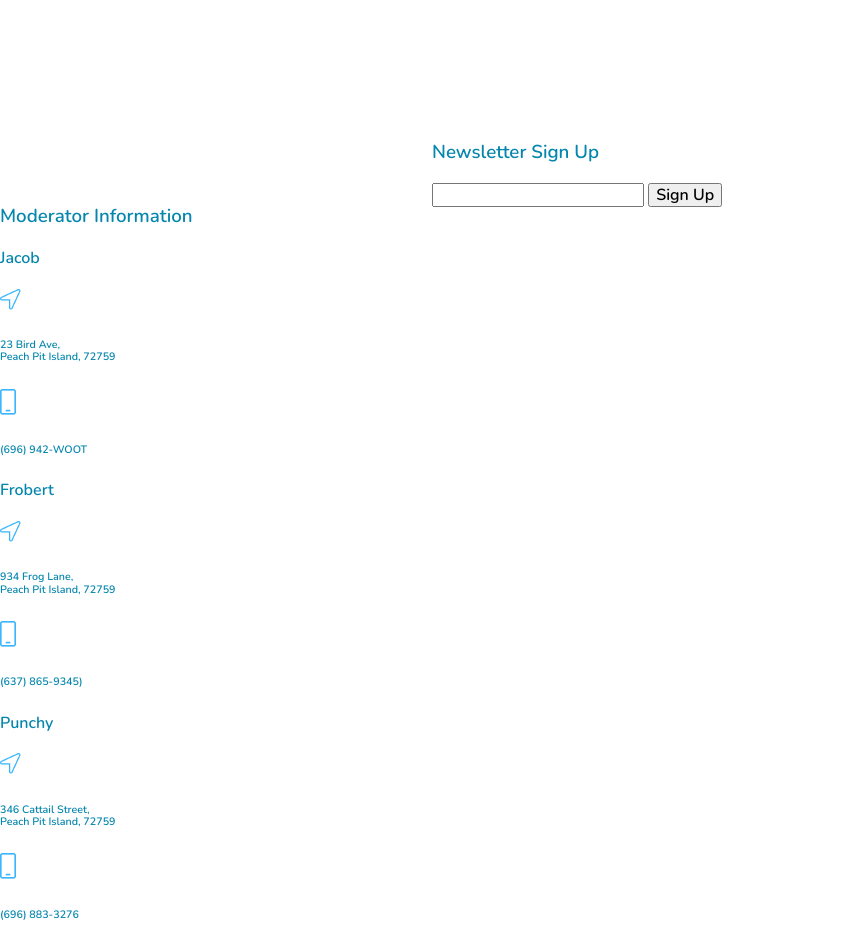
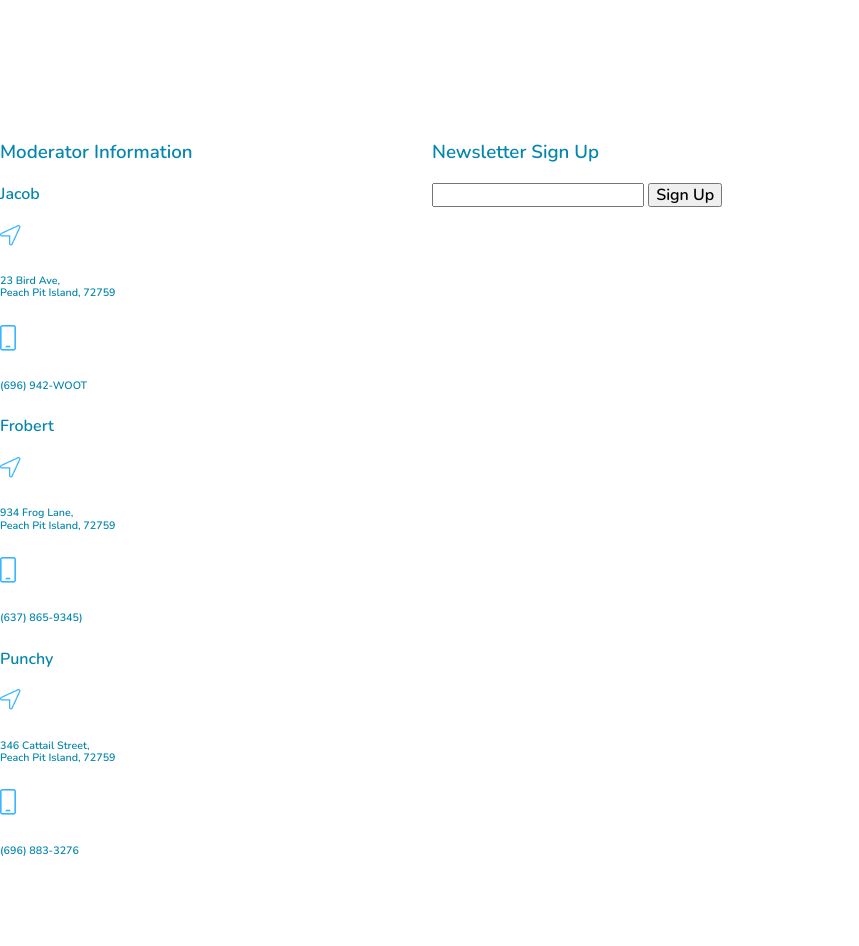
Before and after one commit to bluekoenig/HTML-Project-Koenig, a website: page deploy/index.html in a window 1280 px wide. Shown: the part 3540-4486 px from the top of the page, 0-859 px from the left. After the commit the page ends 4422 px from the top, so only its background shows below. Drawn offline with nearby package versions, Linux system fonts and the light colour scheme.

Commit message:
Nevermind now its good

```diff
--- a/deploy/index.html
+++ b/deploy/index.html
@@ -217,7 +217,7 @@
 
    <footer>
                      <div>
-                         <section id="contact" class="best-friends spacing">
+                         <section id="contact" class="best-friends">
                              <div>
                               <h3>Moderator Information</h3>
                               <ul>
```
Also changed, not shown: 1 other file.
